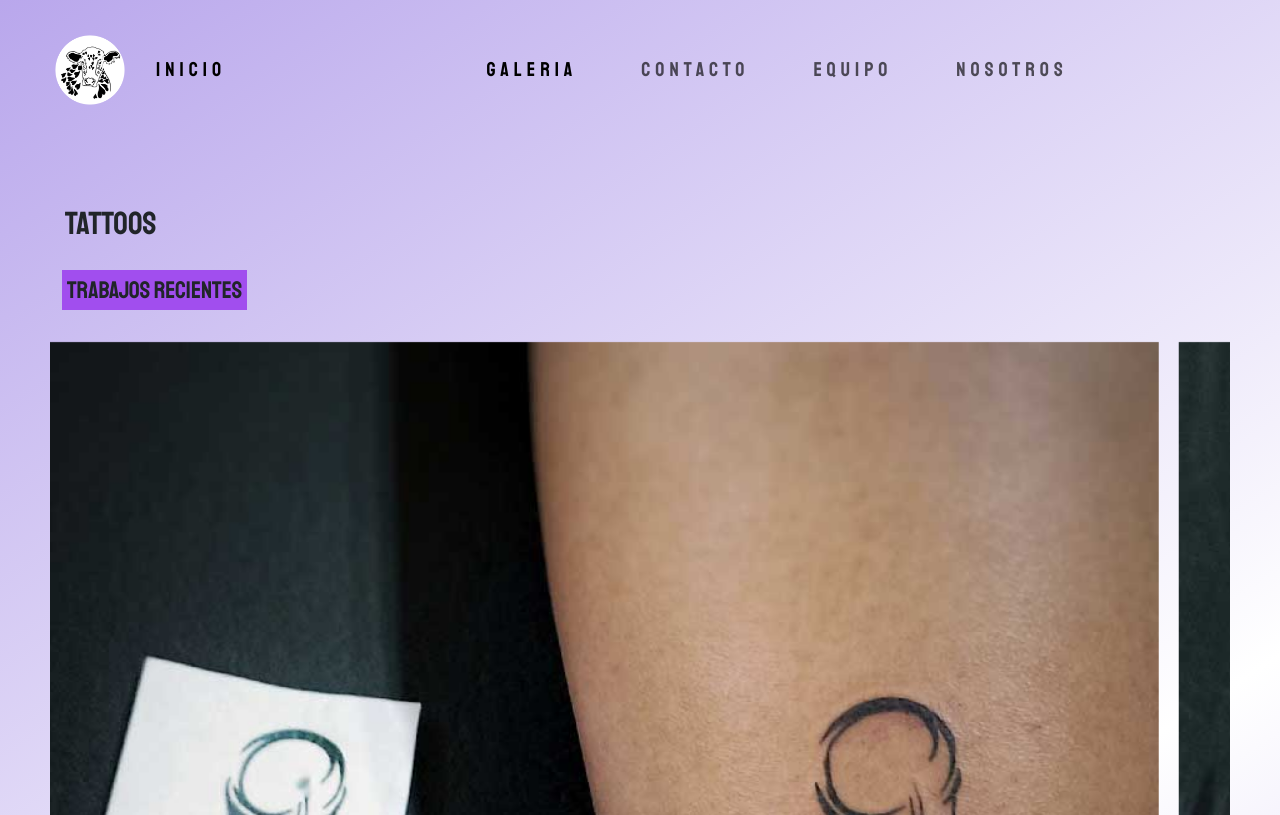
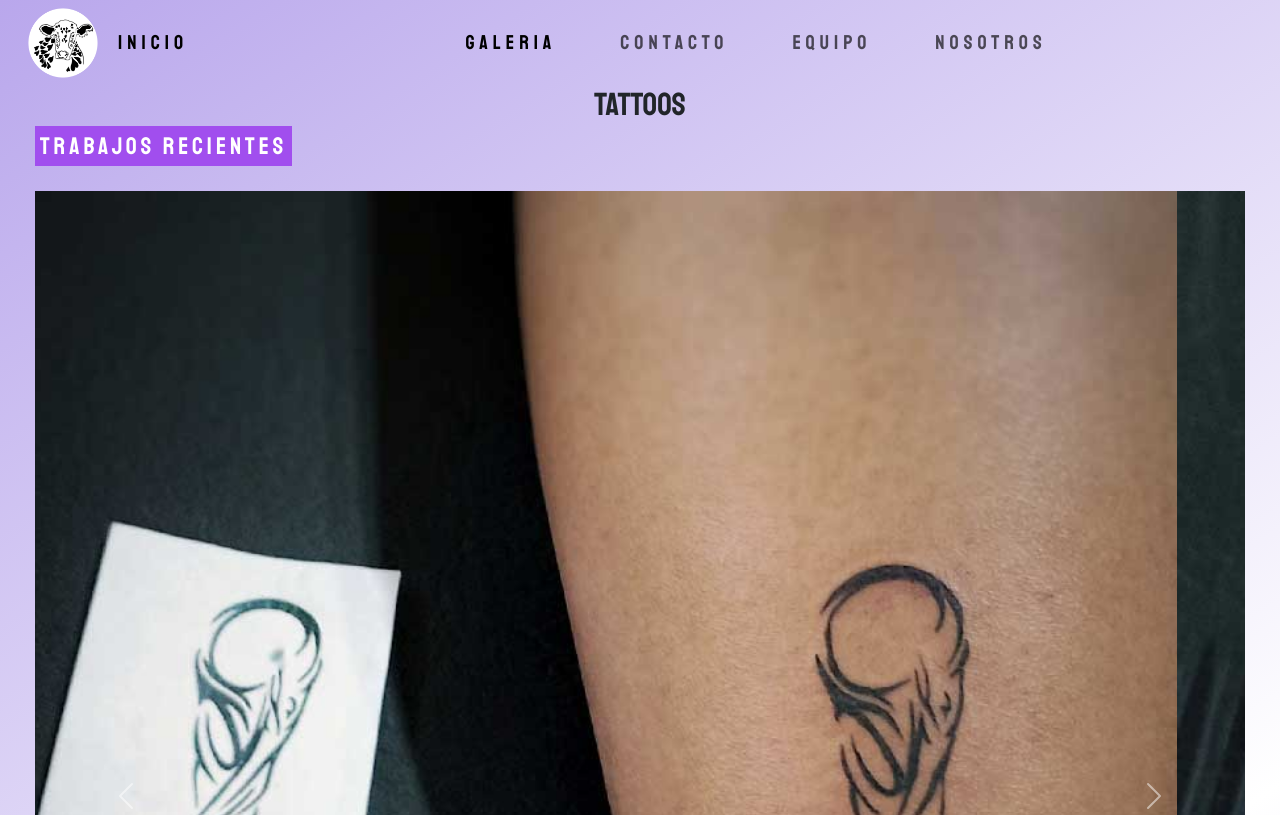
Before and after one commit to mbraian/argentinaPrograma4.0-Grupo4, a plain HTML site: page Pages/galeria.html in a window 1280 px wide. Shown: the top 815 px of the page. Drawn offline with nearby package versions, Linux system fonts and the light colour scheme.

Commit message:
Culminacion de modificaciones alNavbar, Terminacion de la seccion galeria

```diff
--- a/Pages/galeria.html
+++ b/Pages/galeria.html
@@ -20,9 +20,9 @@
 
 <body>
     <!-- BARRA DE NAVEGACION (VA EN TODAS LOS ARCHIVOS HTML) -->
-    <nav id="barra" class="navbar navbar-expand-md justify-content-between p-1" >
+    <nav id="barra" class="navbar navbar-expand-md justify-content-between p-2" >
         <div class="container-fluid ms-2">
-          <img id="vaquita" src="../Images/icono.png" alt="Logo"  class="d-inline-block m-3">
+          <img id="vaquita" src="../Images/icono.png" alt="Logo"  class="d-inline-block ">
           <a id="principalLink" class="navbar-brand" href="#">
             INICIO
           </a>
@@ -41,9 +41,9 @@
     </nav>
 
     <!-- body -->
-    <section>
+    <section id="sec_trabajos">
         <h2 class="tit3">TATTOOS</h2>
-        <h4 class="sub2"> <span style="background-color: #a14eee; padding: 5px">TRABAJOS RECIENTES</span></h4>
+        <h4 class="sub2"> <span style="color: white; background-color: #a14eee; padding: 5px">TRABAJOS RECIENTES</span></h4>
         <div>
             <div id="carouselExampleAutoplaying" class="carousel slide " data-bs-ride="carousel">
                 <div class="carousel-inner">
@@ -91,8 +91,8 @@
                 </button>
               </div>
         </div>
-        <h2 class="tit4">DISEÑOS</h2>
-            <div>
+        <h2 class="tit4"><span style="color: white; background-color: #a14eee; padding: 5px">DISEÑOS</span></h2>
+            <div class="div_diseños">
                 <img class="imgdiseños" src="../Images/1.jpg" alt="">
                 <img class="imgdiseños" src="../Images/2.jpg" alt="">
                 <img class="imgdiseños" src="../Images/3.jpg" alt="">
--- a/Public/Css/inicio.css
+++ b/Public/Css/inicio.css
@@ -92,8 +92,6 @@ p {background-color: #ebedee;
 
 .tit1, .tit2, .tit5, .tit6, .tit7, .tit8 {text-shadow: 5px 3px 10px rgb(94, 94, 94)}
 
-.tit3, .tit4 {padding: 15px;}
-
 .inicio {display: flex;
     justify-content: center;}
 
@@ -119,25 +117,28 @@ p {background-color: #ebedee;
 .imgtattoos {border-radius: 0px;
      justify-content: center;}
 
-.imgdiseños {border-radius: 200px}
 
-.quienessomos {display: flex; justify-content: center;}
+     .quienessomos {display: flex; justify-content: center;}
 .fotoestudio {display: flex; justify-content: center; width: 25%;}
 
 .fotocami {width: 55%;}
 
-img {width: 13%;
+/* img {width: 13%;
     display: flexbox;
+
     justify-content: center;
     padding: 15px;
     margin: 10px;}
+  */
 
 
 
 
 
-
-/* ----------------------------------ESTILOS NAVBAR (no modificar) ------------------------*/
+    /* ----------------------------------ESTILOS NAVBAR (no modificar) ------------------------*/
+#principalLink{
+    margin-left: 20px;
+}
 #principalLink:hover, #galeríaLink:hover, #contactoLink:hover, #sobrenosotrosLink:hover{
     border-bottom: 5px solid rgb(110, 110, 110);
     text-shadow: 2px 2px 2px black;
@@ -146,7 +147,7 @@ img {width: 13%;
     transition: all 0.3s;
 }
 #vaquita{
-    width: 100px;
+    width: 70px;
 }
 
 #inicio{
@@ -162,8 +163,25 @@ img {width: 13%;
 
 
 /* GALERIA */
-#galeria_cont{
-
+#sec_trabajos{
+    margin-top: 0px;
+    padding: 0px;
+}
+.tit3, .sub2{
+    padding: 0px;
+    margin-left: 0px;
+}
+.sub2{
+    margin-bottom: 30px;
+}
+.tit3{
+    text-align: center;
+}
+.tit4{
+    margin-top: 40px;
+}
+.sub2,.tit4{
+    letter-spacing: 4px;
 }
 
 #prevbtn:hover,#nextbtn:hover{
@@ -173,3 +191,23 @@ img {width: 13%;
     opacity: 0.5;
     border: 2px solid #a94efe;
 }
+
+.div_diseños{
+    display: flex;
+    flex-wrap: wrap;
+
+}
+
+.imgdiseños {
+    width: 250px;
+    border-radius: 50%;
+    transition: 200ms linear;
+    margin: 10px;
+}
+
+.imgdiseños:hover{
+    transform: scale(107%);
+    box-shadow: 0 0 30px rgb(110, 110, 110);
+    border: 2px solid black;
+    cursor: pointer;
+}
```
Also changed, not shown: Pages/inicio.html (+2 -2 lines).
